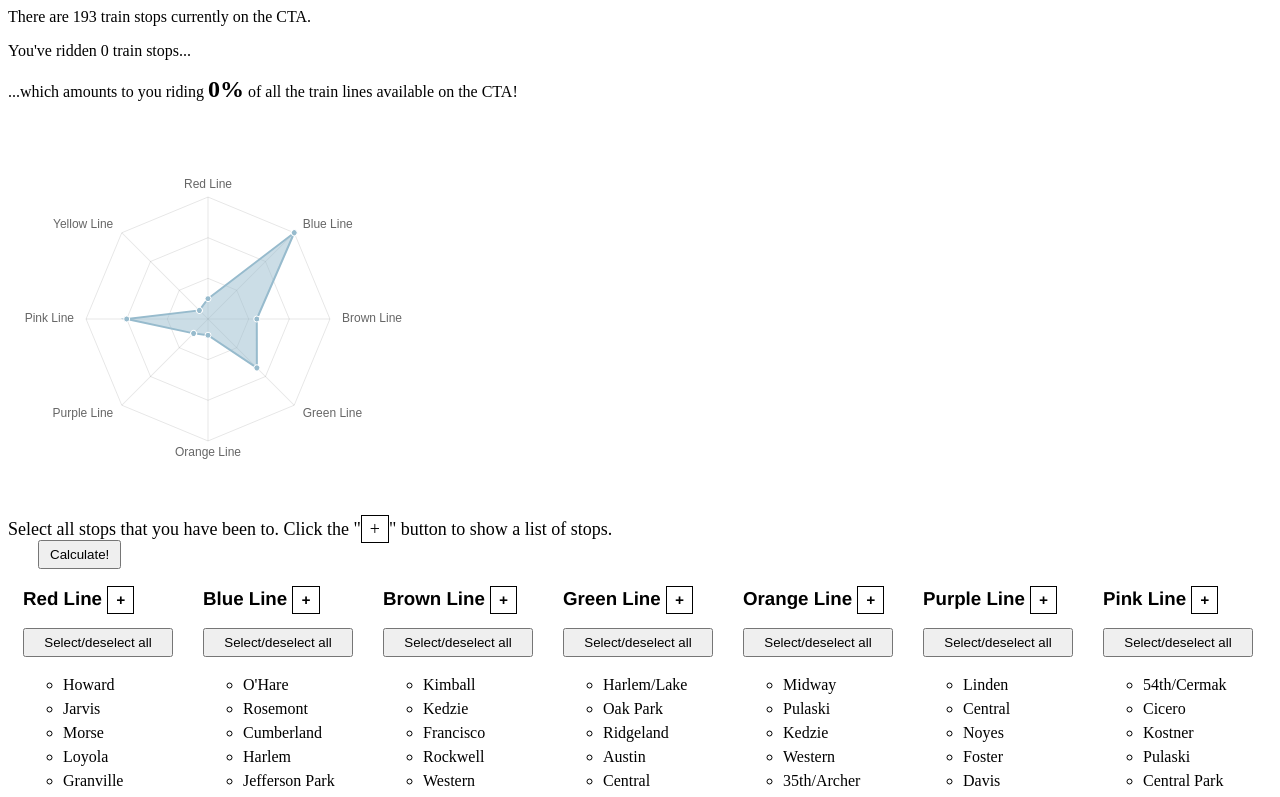
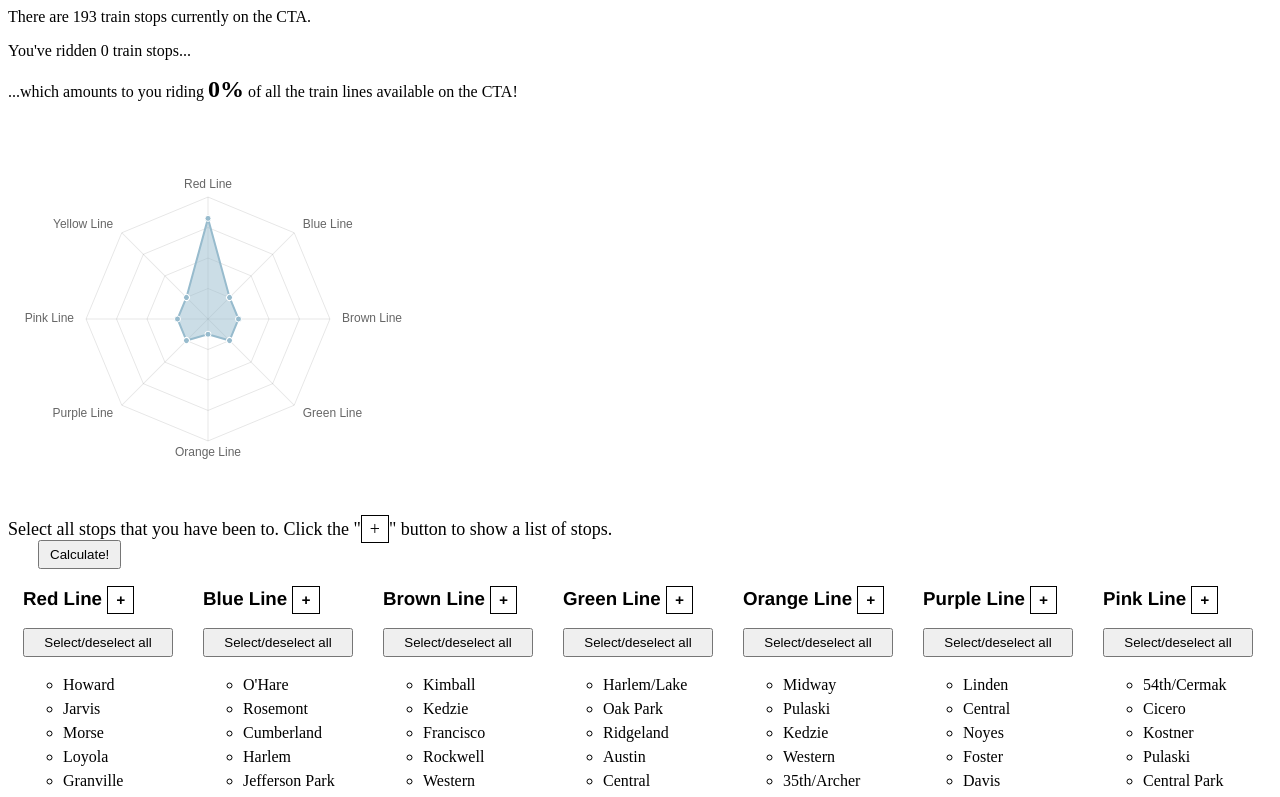
Before and after one commit to patschreiber/cta, a plain HTML site: page index.html in a window 1280 px wide. Both pictures are taken after a click on the button "Calculate!". Shown: the top 797 px of the page. Drawn offline with Linux system fonts and the light colour scheme.

Commit message:
Working with getting a handle on the chart data values

```diff
--- a/css/style.css
+++ b/css/style.css
@@ -14,6 +14,7 @@
 
 button {
   padding: 5px 10px 5px 10px;
+  background-color: mustard
 }
 
 button.selection {
@@ -62,3 +63,7 @@
 .instructions {
   font-size: 18px;
 }
+
+#percentageChart {
+  display: none;
+}
--- a/js/cta.js
+++ b/js/cta.js
@@ -30,10 +30,10 @@
 
 
   $('.percentage-button').click(function() {
-    console.log(displayCtaLineCount);
+    $('#percentageChart').fadeIn("slow");
+
     //Find how many lines are currently available to ride.
     var n = $('.lines').find( $('li') ).length;
-    console.log(n);
     if (!displayCtaLineCount) {
       $('.data').append("<p class=\"current-train-lines\">There are " + n + " train stops currently on the CTA.</p>");
       displayCtaLineCount = true;
@@ -64,7 +64,6 @@
       $('.percentRode').empty();
       $('.percentRode').append("...which amounts to you riding <span class=\"percent-num\">" + percentRode + "%</span> of all the train lines available on the CTA!");
     }
-
   });
 
 
@@ -102,11 +101,13 @@
         strokeColor : "rgba(151,187,205,1)",
         pointColor : "rgba(151,187,205,1)",
         pointStrokeColor : "#fff",
-        data : [5,30,12,17,4,5,20,3]
+        data : [33,10,10,10,5,10,10,10]
       }
     ]
   }
 
+// LOOK AT THIS CONSOLE LOG TO GET INFO ON HOW TO GET A HANDLE ON THE DATA NUMBERS
+console.log(data.datasets);
   new Chart(context).Radar(data);
 
 });
```
